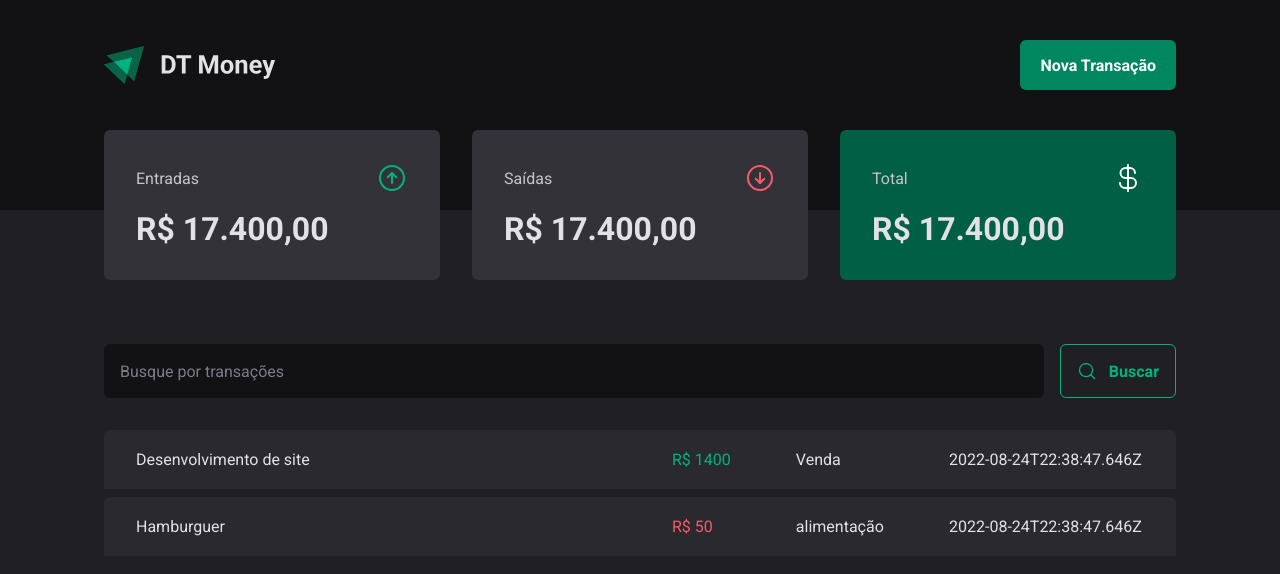
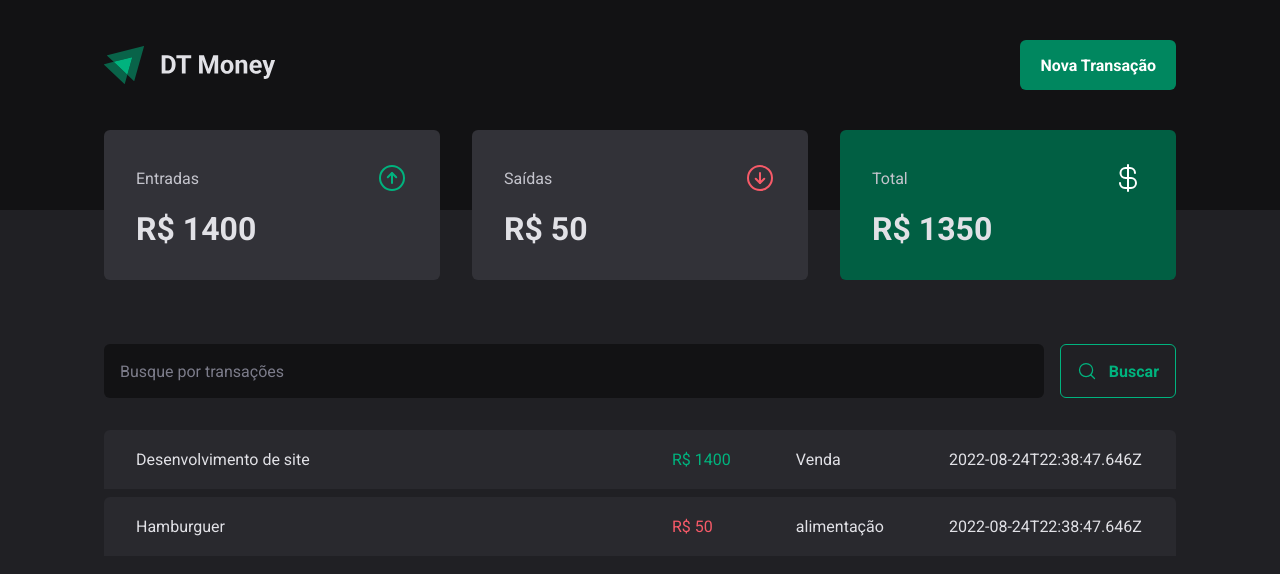
Before and after one commit to leandrotune/03-dt-money, a React (Vite) app: page / in a window 1280 px wide. Shown: the top 574 px of the page. Built offline with nearby package versions, Linux system fonts and the light colour scheme; data requests are answered from the project's data file.

Commit message:
Calculando resumo de transações

```diff
--- a/src/components/Summary/index.tsx
+++ b/src/components/Summary/index.tsx
@@ -1,7 +1,28 @@
 import { ArrowCircleDown, ArrowCircleUp, CurrencyDollar } from "phosphor-react";
+import { useContext } from "react";
+import { TransactionsContext } from "../../contexts/TransactionsContext";
 import { SummaryCard, SummaryContainer } from "./styles";
 
 export function Summary() {
+  const { transactions } = useContext(TransactionsContext)
+
+  const summary = transactions.reduce(
+    (acc, transaction) => {
+      if(transaction.type === 'income') {
+        acc.income += transaction.price;
+        acc.total += transaction.price
+      } else {
+        acc.outcome += transaction.price;
+        acc.total -= transaction.price
+      }
+
+      return acc
+    }, {
+      income: 0,
+      outcome: 0,
+      total: 0
+    })
+
   return(
     <SummaryContainer>
       <SummaryCard>
@@ -9,7 +30,7 @@
           <span>Entradas</span>
           <ArrowCircleUp size={32} color="#00b37e"/>
         </header>
-        <strong>R$ 17.400,00</strong>
+        <strong>R$ {summary.income}</strong>
       </SummaryCard>
 
       <SummaryCard>
@@ -17,7 +38,7 @@
           <span>Saídas</span>
           <ArrowCircleDown size={32} color="#f75a68"/>
         </header>
-        <strong>R$ 17.400,00</strong>
+        <strong>R$ {summary.outcome}</strong>
       </SummaryCard>
 
       <SummaryCard variant="green" >
@@ -25,7 +46,7 @@
           <span>Total</span>
           <CurrencyDollar size={32} color="#fff"/>
         </header>
-        <strong>R$ 17.400,00</strong>
+        <strong>R$ {summary.total}</strong>
       </SummaryCard>
     </SummaryContainer>
   )
```
